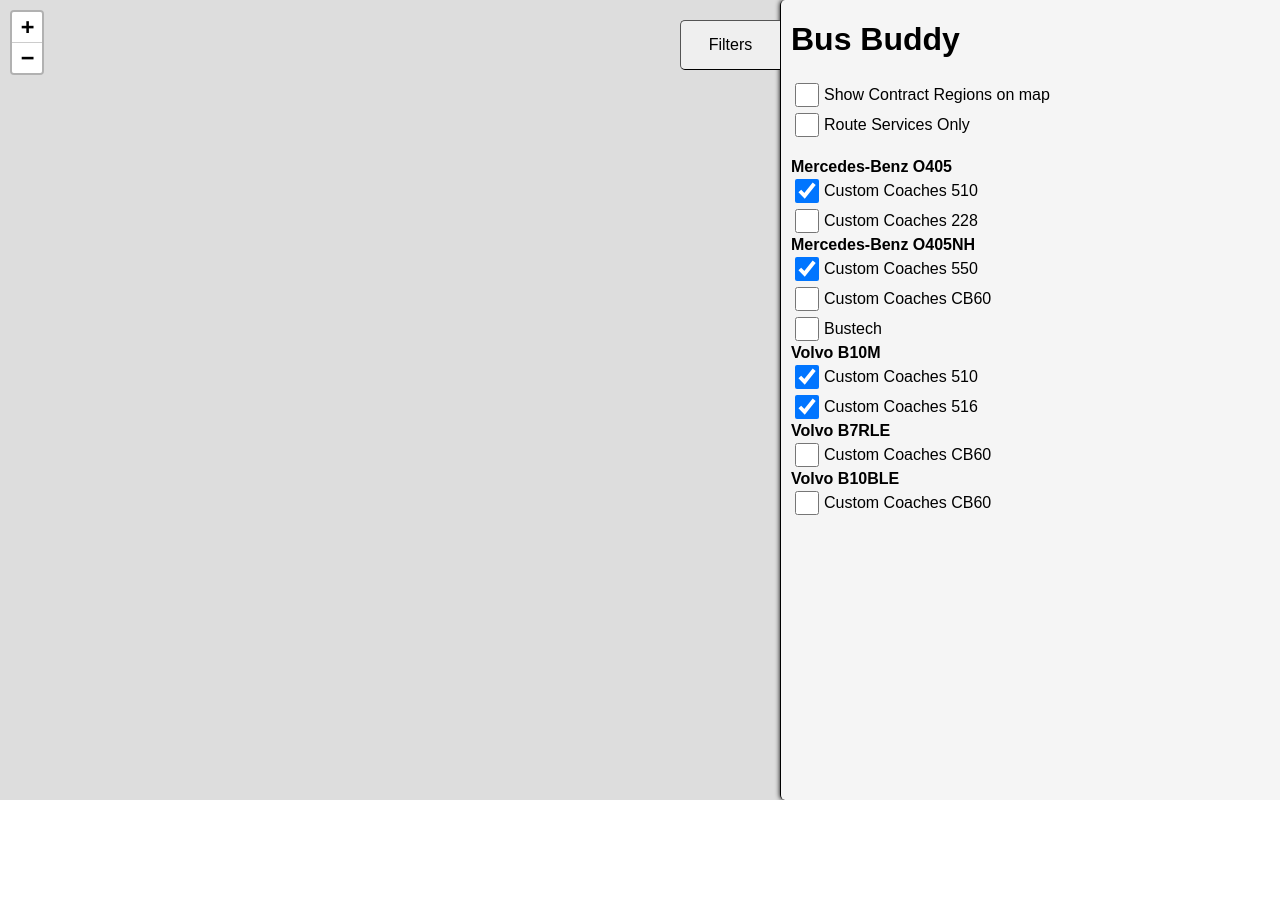
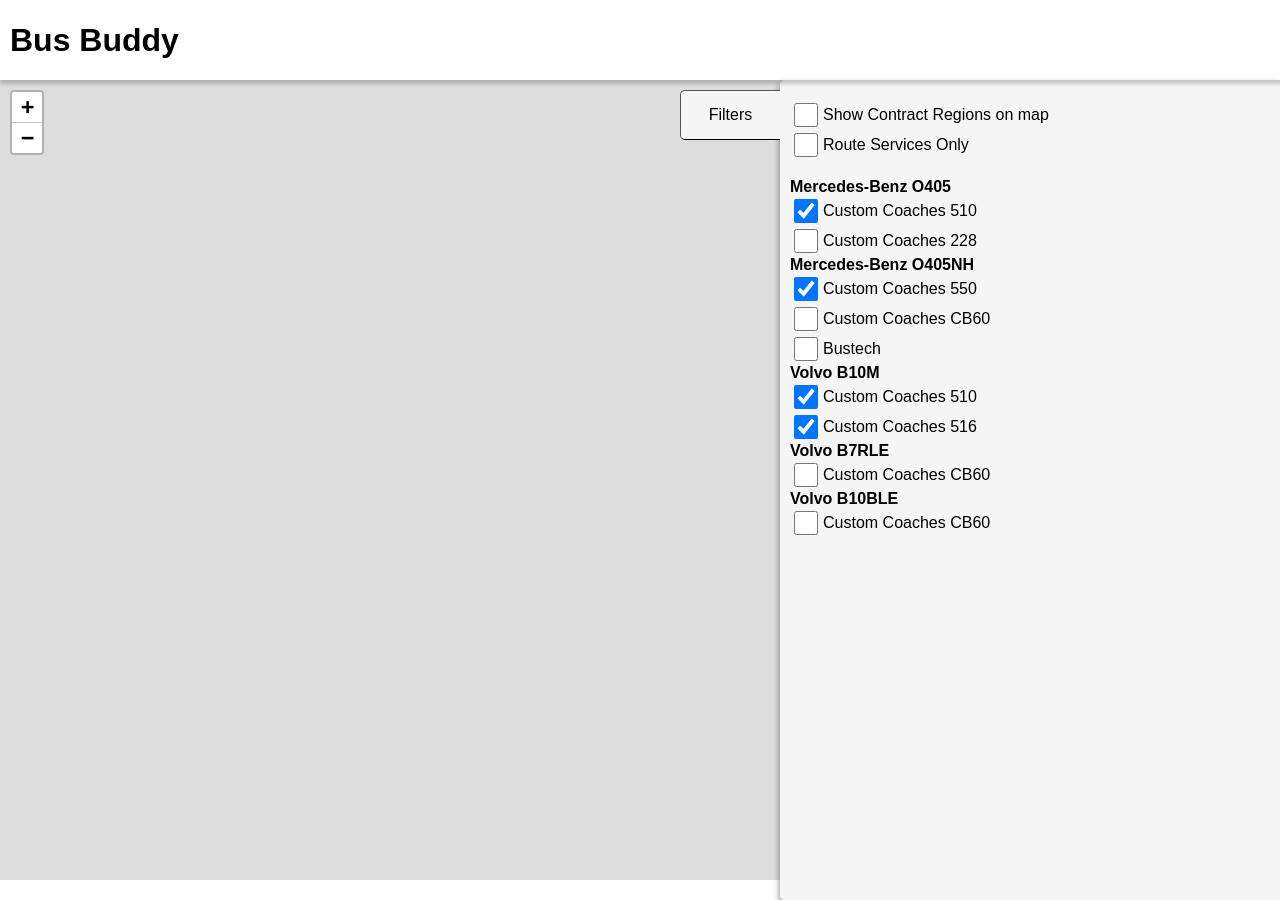
Before and after one commit to CHARL1E05/transitbuddy, a plain HTML site: page index.html in a window 1280 px wide. Both pictures are taken after a click on the button "Filters". Shown: the top 900 px of the page. Before the commit the page ends 800 px from the top, so only its background shows below. Drawn offline with nearby package versions, Linux system fonts and the light colour scheme; no server answers.

Commit message:
Added toolbar
Added toolbar to top; due to implement more options in the toolbar

```diff
--- a/index.html
+++ b/index.html
@@ -8,6 +8,9 @@
     </head>
     <body>
         <div class="main">
+            <div class="toolbar">
+                <h1>Bus Buddy</h1>
+            </div>
             <div id="map"></div>
             <script type="module" src="app.js"></script>
         </div>
@@ -17,7 +20,6 @@
             </button>
             <div id="toggle">
                 <div id="toggle-top">
-                    <h1>Bus Buddy</h1>
                     <div class="bus-toggle" id="contracts-toggle" >
                         <input id="contracts" type="checkbox">
                         <p>Show Contract Regions on map</p>
--- a/styles.css
+++ b/styles.css
@@ -9,10 +9,22 @@
     display: flex;
     flex-direction: row;
 }
+.toolbar {
+    height: 10vh;
+    width: 100vw;
+    padding-left: 10px;
+    box-shadow: 0px 4px 4px rgba(0, 0, 0, 0.2);
+    z-index: 2000;
+    position: relative;
+    display: flex;
+    flex-direction: row;
+    justify-content: flex-start;
+    align-items: center;
+}
 #panel {
     display: block;
     position: absolute;
-    top: 0px;
+    top: 10vh;
     right: 0px;
     transform: translateX(100%);
     z-index: 1000;
@@ -28,17 +40,19 @@
 #side-panel-toggle {
     width: 100px;
     height: 50px;
-    top: 20px;
+    top: 10px;
     left: -100px;
     flex-shrink: 0;
     border-radius: 5px 0 0 5px;
     border-width: 1px 0px 1px 1px;
     position: absolute;
+    font-size: 2vh;
+    background-color: whitesmoke;
     z-index: 1000;
 }
 #panel.open {
     transform: translateX(0);
-    box-shadow: 0px 0px 5px black;
+    box-shadow: 0px 4px 7px rgba(0, 0, 0, 0.5);
 }
 .bus-toggle {
     display: flex;
@@ -54,9 +68,9 @@
     height: 100vh;
     width: 50vw;
     background-color: whitesmoke;
-    border-left: 1px solid black;
     overflow-x: auto;
     padding-left: 10px;
+    padding-top: 20px;
     border-radius: 5px;
     box-shadow: none;
 }
@@ -65,6 +79,6 @@
     flex-direction: column;
     justify-content: flex-start;
 }
-button {
-    font-size: 2vh;
+h1 {
+    margin: 0px;
 }
```
